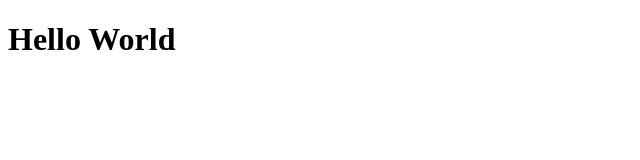
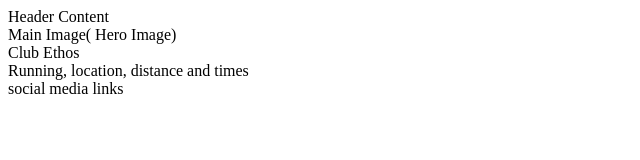
Before and after one commit to fitabigail/Love-Running, a plain HTML site: page index.html in a window 1280 px wide. Shown: the whole page, without its empty margins (0-640 px from the left). Drawn offline with Linux system fonts and the light colour scheme.

Commit message:
Add core structure to the Home page

```diff
--- a/index.html
+++ b/index.html
@@ -10,6 +10,21 @@
     <title>Love Running</title>
 </head>
 <body>
-    <h1>Hello World</h1>
+   <header>Header Content</header>
+
+   <section>
+Main Image( Hero Image)
+    </section>
+
+   <section>
+    Club Ethos
+   </section>
+
+   <section>
+    Running, location, distance and times
+   </section>
+<footer>
+    social media links
+</footer>
 </body>
 </html>
```
